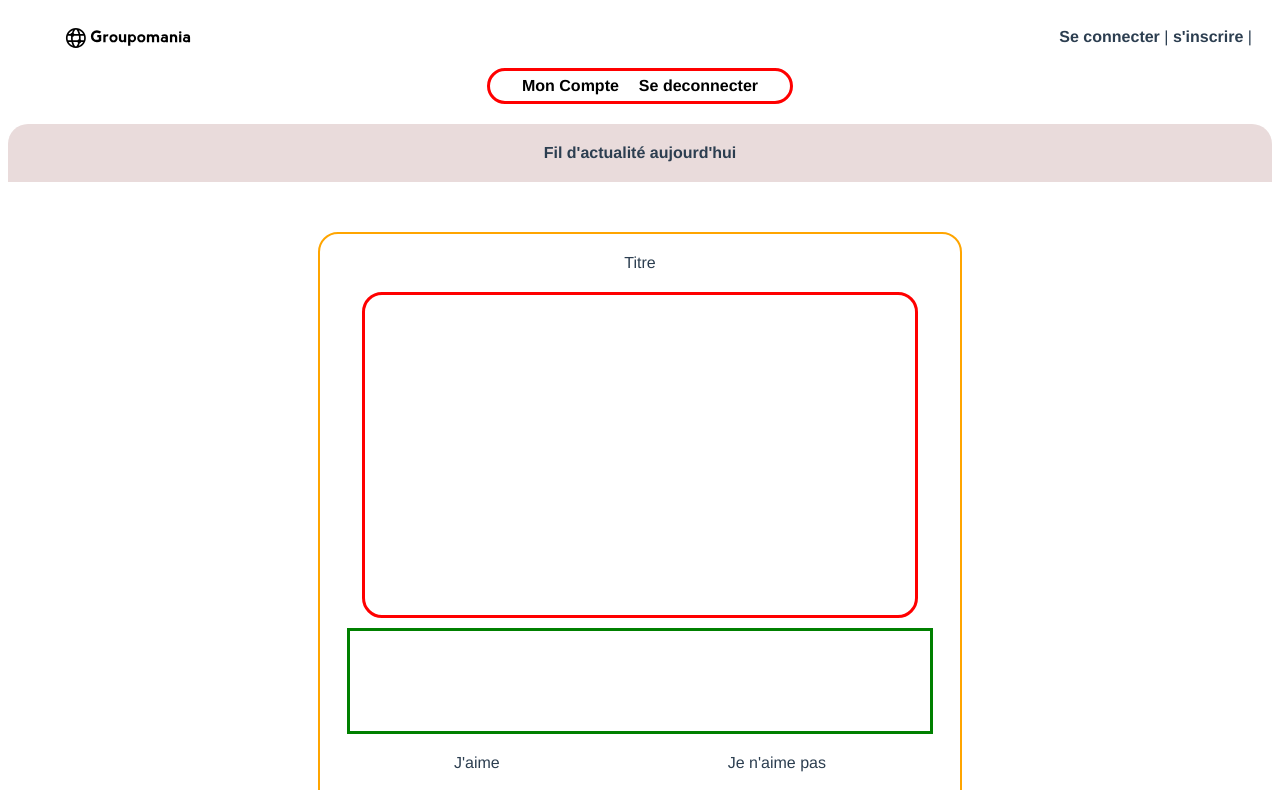
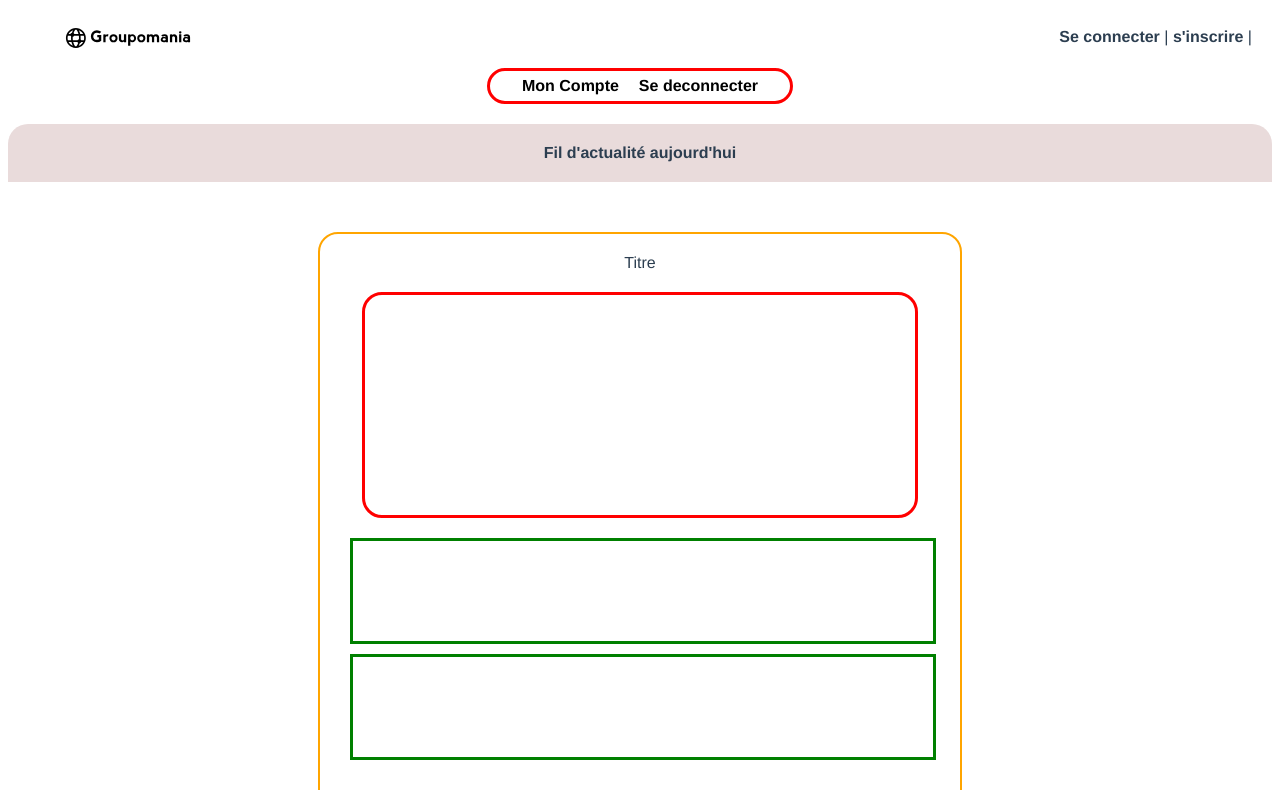
Before and after one commit to Bescore/Openclassrooms_P7, a Vue app: page /feed in a window 1280 px wide. Shown: the top 790 px of the page. Built offline with nearby package versions, Linux system fonts and the light colour scheme; no server answers.

Commit message:
ajout d'un deuxième conteneur qui vas servir à afficher les posts écrits

```diff
--- a/src/views/poster.vue
+++ b/src/views/poster.vue
@@ -9,6 +9,7 @@
   <div class="posts" :key="index" v-for="(posting, index) in posting">
     <div>Titre</div>
     <div class="photo"></div>
+    <div class="posts-comments"><div class="posts-comments-child" :key="index" v-for="(posters, index) in posters">{{posters.name}}</div></div>
     <div class="posts-comments"><div class="posts-comments-child" :key="index" v-for="(posters, index) in posters">{{posters.name}}</div></div>
     <form class="form">
       <div class="like-contenair">
@@ -95,7 +96,7 @@ export default {
 .posts {
   padding:20px;
   width: 600px;
-  height: 650px;
+  height: 700px;
   margin: auto;
   margin-top: 50px;
   border: orange solid 2px;
@@ -105,7 +106,7 @@ export default {
 }
 .photo{
   width:550px;
-  height:320px;
+  height:220px;
   margin:auto;
   position: relative;
   top:20px;
@@ -122,7 +123,7 @@ export default {
 .posts-comments{
   width:580px;
   height:100px;
-  margin:auto;
+  margin:10px;
   position: relative;
   top:30px;
   border:green solid;
```
